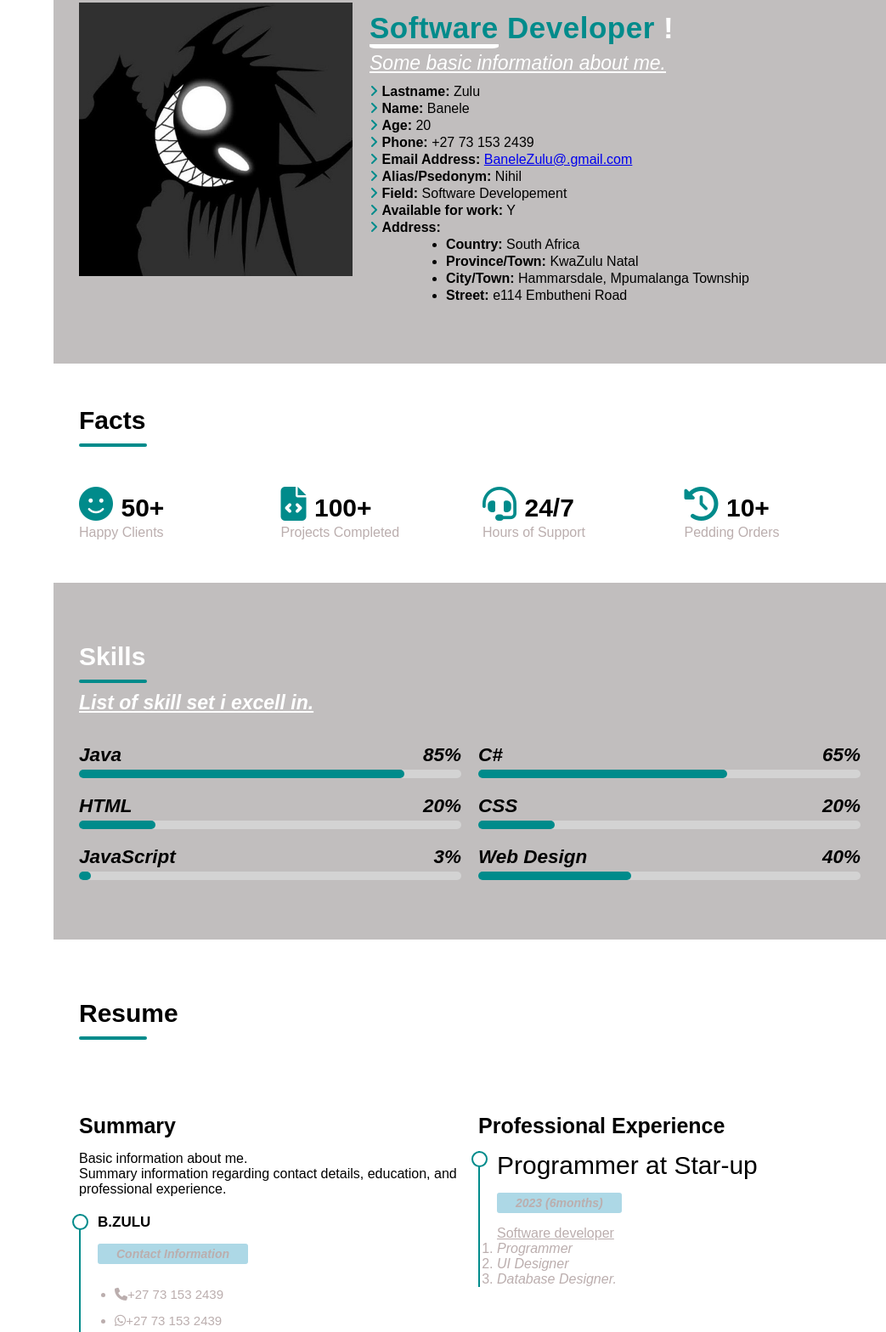
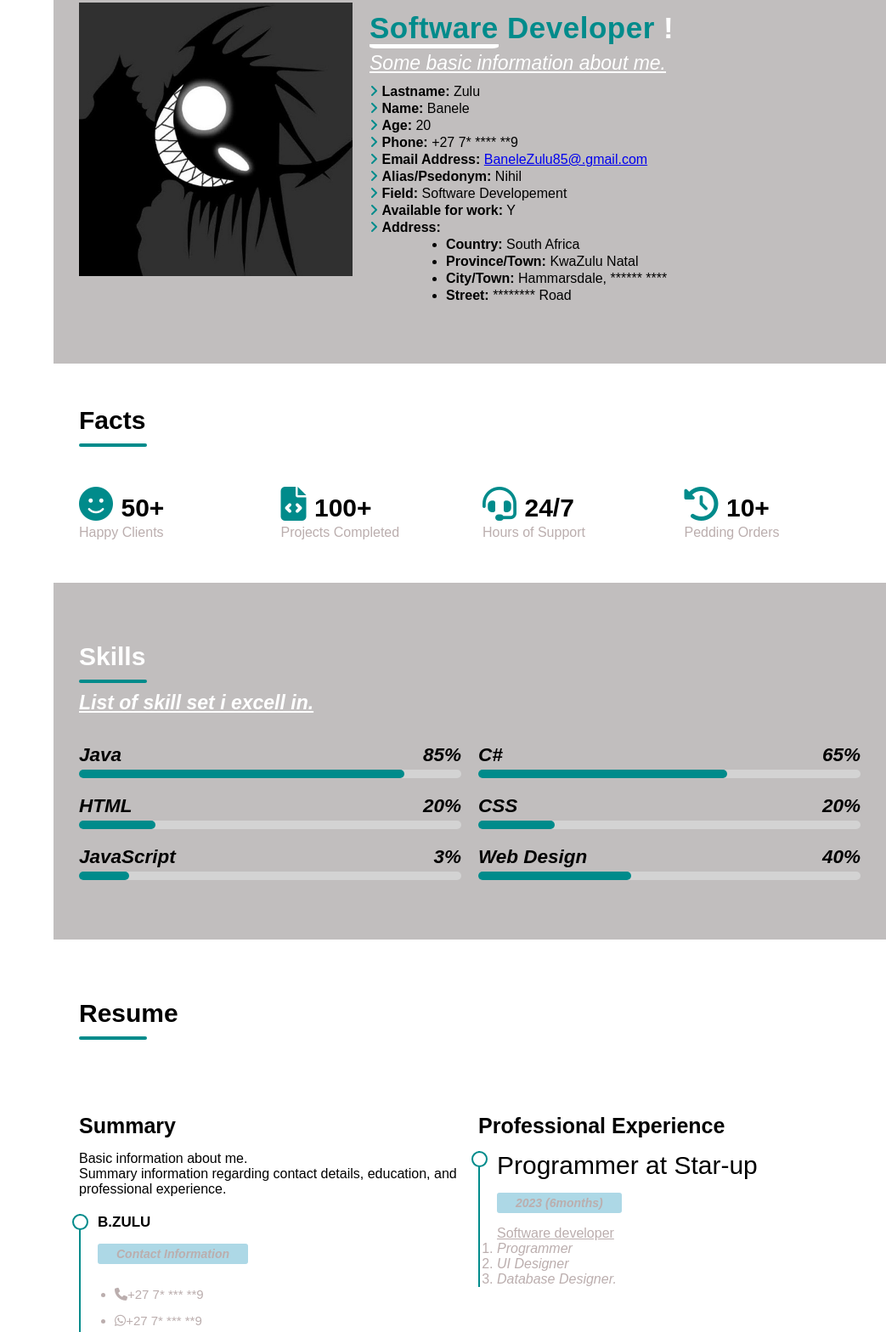
Before and after one commit to BaneleZulu/Portfolio-2023, a plain HTML site: page index.html in a window 1280 px wide. Shown: the part 981-2549 px from the top of the page at 85% size, without its empty margins (237-1280 px from the left). Drawn offline with nearby package versions, Linux system fonts and the light colour scheme; a web font is replaced by a local one.

Commit message:
Update index.html

```diff
--- a/index.html
+++ b/index.html
@@ -86,9 +86,9 @@
               <p><i class="fa-solid fa-angle-right"></i> <strong>Lastname:</strong> <span>Zulu</span></p>
               <p><i class="fa-solid fa-angle-right"></i> <strong>Name:</strong> <span>Banele</span></p>
               <p><i class="fa-solid fa-angle-right"></i> <strong>Age:</strong> <span>20</span></p>
-              <p><i class="fa-solid fa-angle-right"></i> <strong>Phone:</strong> <span>+27 73 153 2439</span></p>
+              <p><i class="fa-solid fa-angle-right"></i> <strong>Phone:</strong> <span>+27 7* **** **9</span></p>
               <p><i class="fa-solid fa-angle-right"></i> <strong>Email Address:</strong>
-                <span><a href="https://accounts.google.com/">BaneleZulu&commat;.gmail.com</a></span>
+                <span><a href="https://accounts.google.com/">BaneleZulu85&commat;.gmail.com</a></span>
               </p>
               <p><i class="fa-solid fa-angle-right"></i> <strong>Alias/Psedonym:</strong> <span>Nihil</span></p>
               <p><i class="fa-solid fa-angle-right"></i> <strong>Field:</strong> <span>Software Developement</span>
@@ -102,11 +102,10 @@
                 <span>KwaZulu Natal</span>
               </li>
               <li style="margin-left: 90px;"><strong>City/Town:</strong>
-                <span>Hammarsdale, Mpumalanga
-                  Township</span>
+                <span>Hammarsdale, ****** ****</span>
               </li>
               <li style="margin-left: 90px;"><strong>Street:</strong> <span>
-                  e114 Embutheni Road</span>
+                  ******** Road</span>
               </li>
             </ul>
           </div>
@@ -213,7 +212,7 @@
             <h2>3&percnt;</h2>
           </div>
           <div class="skill-outter-line">
-            <div class="skill-inner-line" style="width: 3%;"></div>
+            <div class="skill-inner-line" style="width: 13%;"></div>
           </div>
         </div>
         <!-- Skill 5 -->
@@ -251,8 +250,8 @@
             <h3>B<b>.</b>ZULU</h3>
             <span class="sp-box">Contact Information</span>
             <ul>
-              <li><i class="fa-solid fa-phone"></i>&plus;27 73 153 2439</li>
-              <li><i class="fa-brands fa-whatsapp"></i>&plus;27 73 153 2439</li>
+              <li><i class="fa-solid fa-phone"></i>&plus;27 7* *** **9</li>
+              <li><i class="fa-brands fa-whatsapp"></i>&plus;27 7* *** **9</li>
               <li><i class="fa-solid fa-envelope"></i><a href="https://accounts.google.com/">G-mail</a></li>
               <li><i class="fa-brands fa-linkedin"></i><a href="https://www.linkedin.com/">linkedin</a></li>
               <li><i class="fa-brands fa-github"></i><a href="https://github.com/">Git-Hub</a></li>
@@ -509,7 +508,7 @@
             </div>
             <div class="info">
               <h4>Phone Details</h4>
-              <p>&plus;27 73 153 2934</p>
+              <p>&plus;27 * *** **4</p>
             </div>
           </div>
 
@@ -520,7 +519,7 @@
             </div>
             <div class="info">
               <h4>Address</h4>
-              <p>KwaZulu Natal, Durban, Hammarsdale, Mpumalanga Township, E114 Embuthweni Road, 3700</p>
+              <p>South Africa, KwaZulu Natal, Durban, ***** Road, 3700</p>
             </div>
           </div>
 
```
